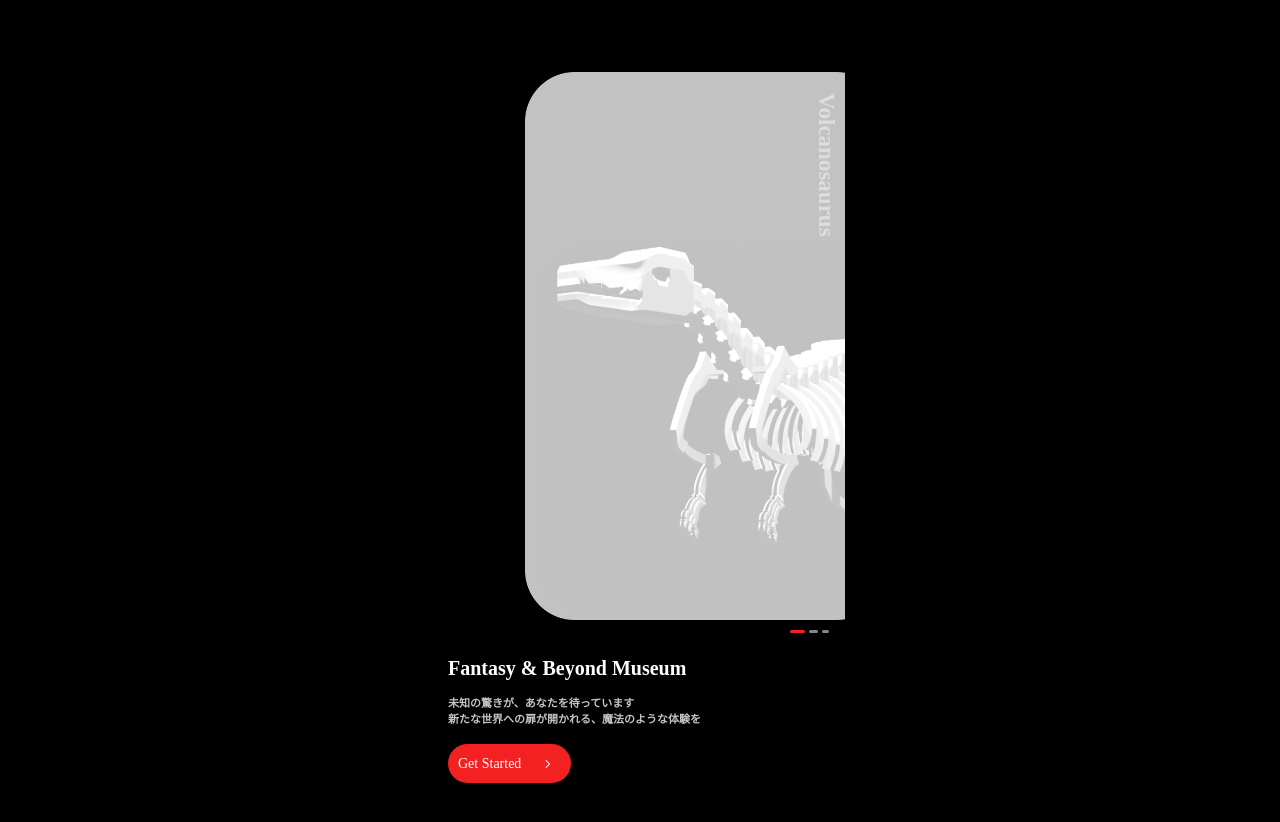
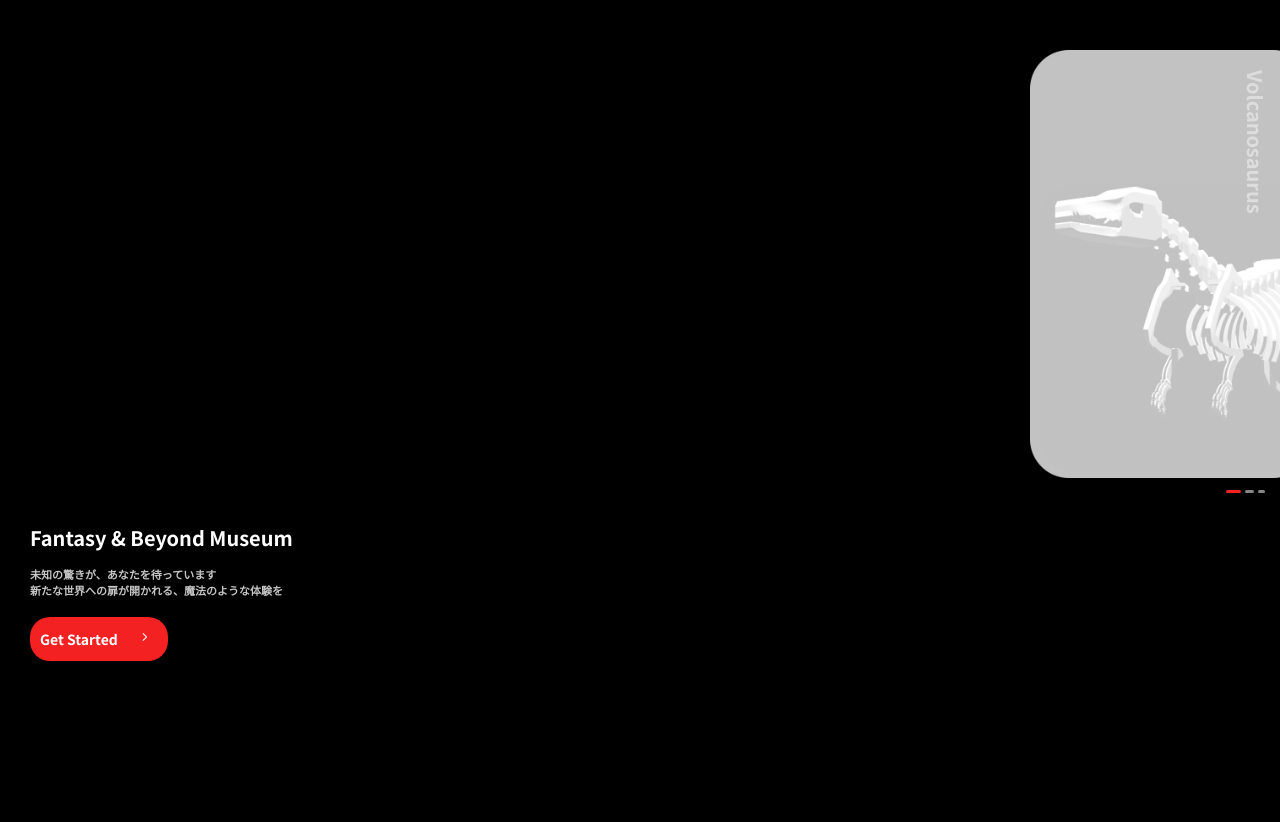
Before and after one commit to nana0-0/AR_Program, a plain HTML site: page index.html in a window 1280 px wide. After the commit the page ends 800 px from the top, so only its background shows below. Drawn offline with Linux system fonts and the light colour scheme.

Commit message:
css修正

```diff
--- a/css/ar.css
+++ b/css/ar.css
@@ -1,6 +1,9 @@
+@import url(http://fonts.googleapis.com/earlyaccess/notosansjp.css);
+
 body{
     width: 30%;
     margin: 0 auto;
+    font-family: 'Noto Sans JP', sans-serif;
 }
 
 .back_a{
--- a/css/detail.css
+++ b/css/detail.css
@@ -1,15 +1,18 @@
+@import url(http://fonts.googleapis.com/earlyaccess/notosansjp.css);
+
 body{
     background: #C3C3C3;
     width: 30%;
     margin: 0 auto;
     padding: 0;
+    font-family: 'Noto Sans JP', sans-serif;
 }
 
 iframe{
     height: 400px;
     position: relative;
     top: 110px;
-    z-index: -20;
+    z-index: 1;
 }
 
 .back_a{
@@ -80,6 +83,7 @@ h1{
     border-radius: 20px 20px 0px 0px;
     padding-bottom: 40px;
     z-index: 56;
+    position: relative;
 }
 
 dl{
--- a/css/style.css
+++ b/css/style.css
@@ -1,42 +1,27 @@
-
+@import url(http://fonts.googleapis.com/earlyaccess/notosansjp.css);
 
 body{
     background: #000;
     width: 30%;
     margin: 0 auto;
+    font-family: 'Noto Sans JP', sans-serif;
 }
 
-.pr{
-    position: relative;
-    width: 100%;
-}
-
-/* ul{
-    display: flex;
-}
-
-ul li{
-    padding-right: 50px;
-    list-style: none;
-} */
-
-.top{
-    width: 100%;
-    margin: 0 auto;
-    position: relative;
+a{
+    font-family: 'Noto Sans JP', sans-serif;
 }
 
 .topimg{
-    position: relative;
-    left: 20%;
-    margin-top: 72px;
-    width: 320px;
+    position: absolute;
+    right: 0;
+    top: 50px;
+    width: 250px;
 }
 
 .flow{
     position: absolute;
-    top: 630px;
-    right: 3px;
+    top: 490px;
+    right: 15px;
 }
 
 .topimg_p{
@@ -45,10 +30,16 @@ ul li{
     color: #DDD;
     position: absolute;
     font-weight: bold;
-    font-size: 23px;
-    top: 93px;
-    right:-30px;
+    font-size: 20px;
+    top: 70px;
+    right:-10px;
     z-index: 99;
+}
+
+.top_p{
+    position: absolute;
+    top: 490px;
+    left: 30px;
 }
 
 h1{
@@ -73,6 +64,8 @@ a{
     border-radius: 20px;
     position: relative;
     margin-bottom: 72px;
+    font-family: 'Noto Sans JP', sans-serif;
+    font-weight: bold;
 }
 
 
@@ -97,7 +90,7 @@ a::after{
 @media (max-width: 700px) {
     body{
         background: #000;
-        width: 90%;
+        width: 100%;
         margin: 0 auto;
     }
 
--- a/index.html
+++ b/index.html
@@ -9,15 +9,15 @@
 </head>
 
 <body>
-    <div class="top">
     <img class="topimg" src="img/top_img3_c.png" alt="Volcanosaurus">
     <p class="topimg_p">Volcanosaurus</p>
     <img class="flow" src="img/flow1.svg" alt="flow">
-    </div>
+    <div class="top_p">
         <h1>Fantasy & Beyond Museum</h1>
         <h2>未知の驚きが、あなたを待っています<br>
             新たな世界への扉が開かれる、魔法のような体験を</h2>
         <a href="ar.html">Get Started</a>
+    </div>
     <div class="se"></div>
 </body>
 
```
Lines whose indentation alone changed are shown as unchanged.
